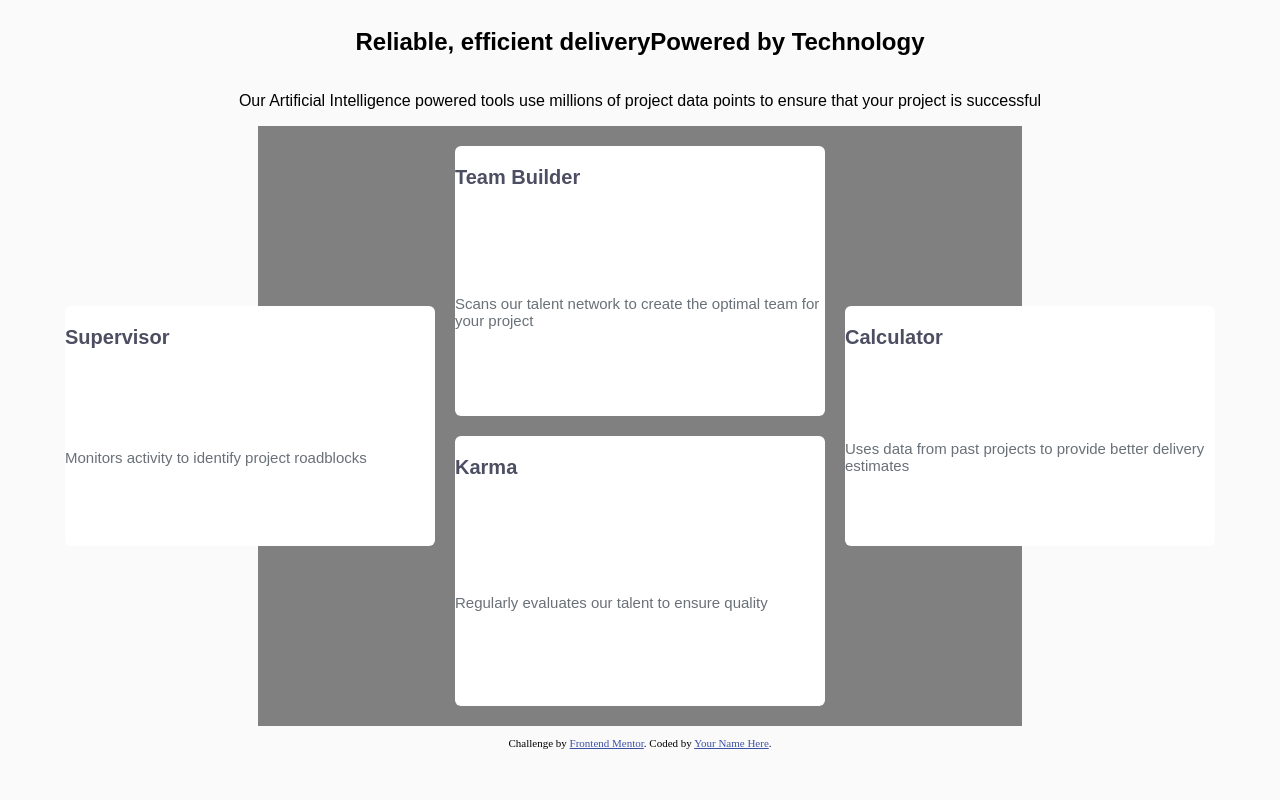
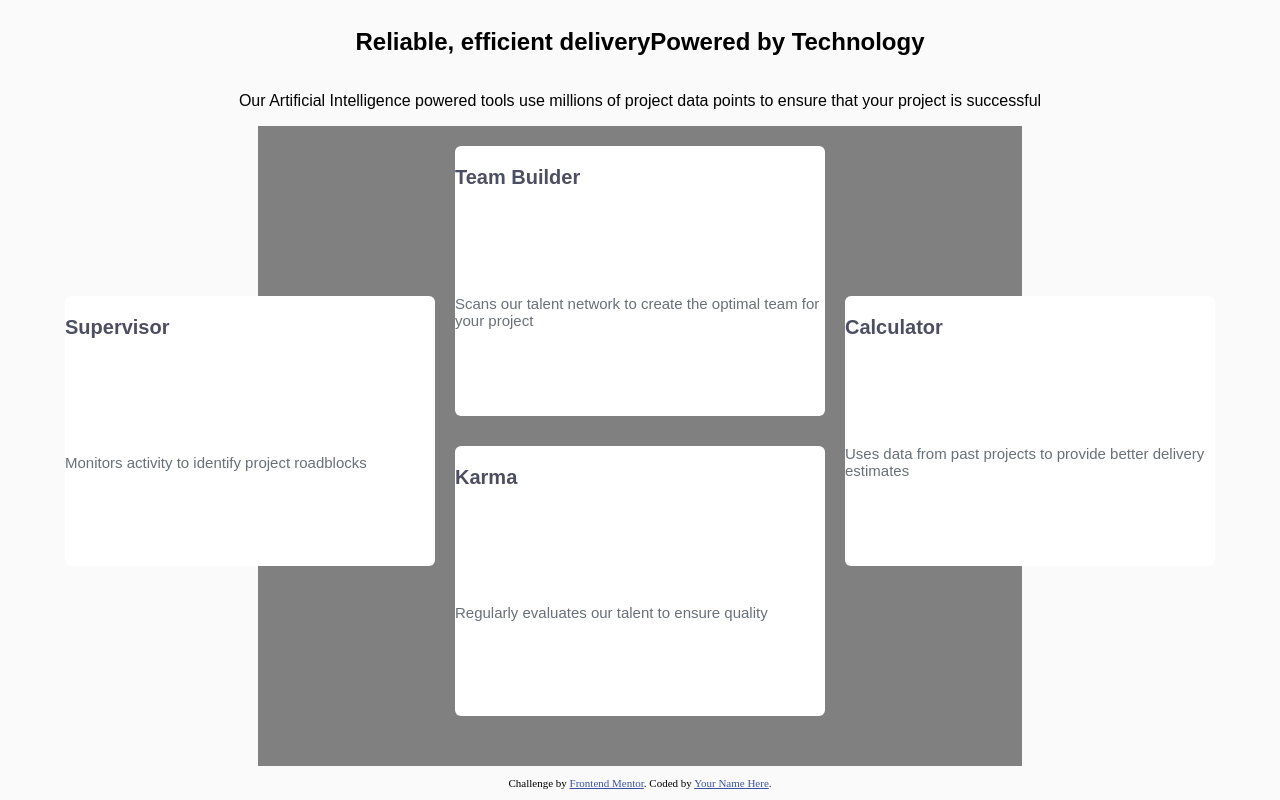
Before and after one commit to henriktandberg/four-card-feature-section, a plain HTML site: page index.html in a window 1280 px wide. Drawn offline with Linux system fonts and the light colour scheme.

Commit message:
Grid improvements

```diff
--- a/four-card-feature-section.css
+++ b/four-card-feature-section.css
@@ -22,7 +22,7 @@ body {
     background-color: gray;
     display: grid;
     justify-content: center;
-    grid-template-rows: 160px 110px 20px 110px 160px;
+    grid-template-rows: 150px 150px 150px 150px;
     grid-template-columns: minmax(370px, 1fr) minmax(370px, 1fr) minmax(370px, 1fr);
     padding: 20px;
     margin-inline: 250px;
@@ -35,6 +35,7 @@ body {
     flex-wrap: wrap;
     font-family: poppins, sans-serif;
     border-radius: 6px;
+    margin-bottom: 30px;
 }
 
 .card-heading {
@@ -51,7 +52,7 @@ body {
 
 .card-supervisor {
     grid-row-start: 2;
-    grid-row-end: 5;
+    grid-row-end: 4;
     grid-column-start: 1;
     grid-column-end: 1;
 }
@@ -64,15 +65,15 @@ body {
 }
 
 .card-karma {
-    grid-row-start: 4;
-    grid-row-end: 6;
+    grid-row-start: 3;
+    grid-row-end: 5;
     grid-column-start: 2;
     grid-column-end: 2;
 }
 
 .card-calculator {
     grid-row-start: 2;
-    grid-row-end: 5;
+    grid-row-end: 4;
     grid-column-start: 3;
     grid-column-end: 3;
 }
```
